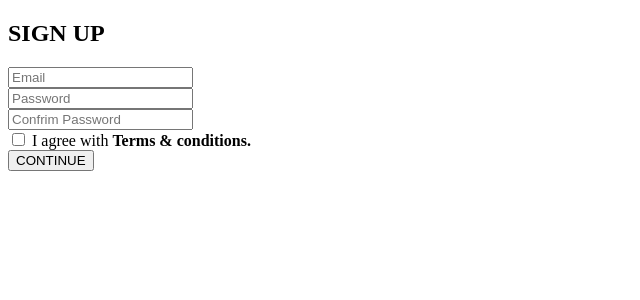
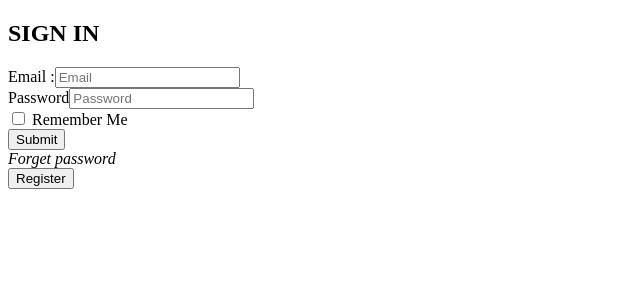
Before and after one commit to anoop0748/Notes_frontend, a React (Create React App) app: page / in a window 1280 px wide. Shown: the top 300 px of the page, without its empty margins (0-640 px from the left). Built offline with nearby package versions, Linux system fonts and the light colour scheme; the HTML template or start-up script is replaced by a standard one.

Commit message:
Notes Frontend Add

```diff
--- a/src/App.js
+++ b/src/App.js
@@ -12,8 +12,8 @@ function App() {
     <div >
       <BrowserRouter>
         <Routes>
-          <Route path='/' element={<Register/>}/>
-          <Route path='/login' element={<Login/>}/>
+          <Route path='/register' element={<Register/>}/>
+          <Route path='/' element={<Login/>}/>
           <Route path='/home' element={<Home/>}/>
         </Routes>
       </BrowserRouter>
--- a/src/components/login/login.js
+++ b/src/components/login/login.js
@@ -1,7 +1,8 @@
 import React, { useState } from "react";
 import axios from 'axios'
-import { useNavigate } from "react-router-dom";
-const url = "https://notes-event.onrender.com/login/user"
+import { Link, useNavigate } from "react-router-dom";
+const url = "https://notes-event.onrender.com/login/user/event/get"
+// const url = "http://localhost:3000/login/user/event/get"
 
 
 function Login (){
@@ -49,6 +50,9 @@ function Login (){
             <div>
                 <i>Forget password</i>
             </div>
+            <div>
+                <Link to={'/register'}><button>Register</button></Link>
+            </div>
         </div>
         </div>
     )
```
